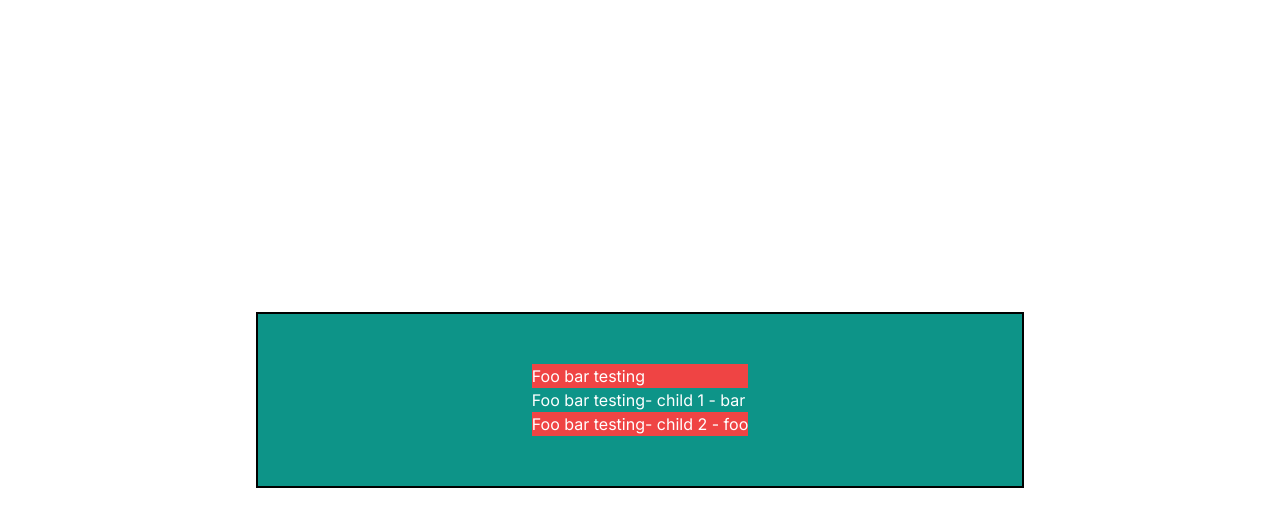
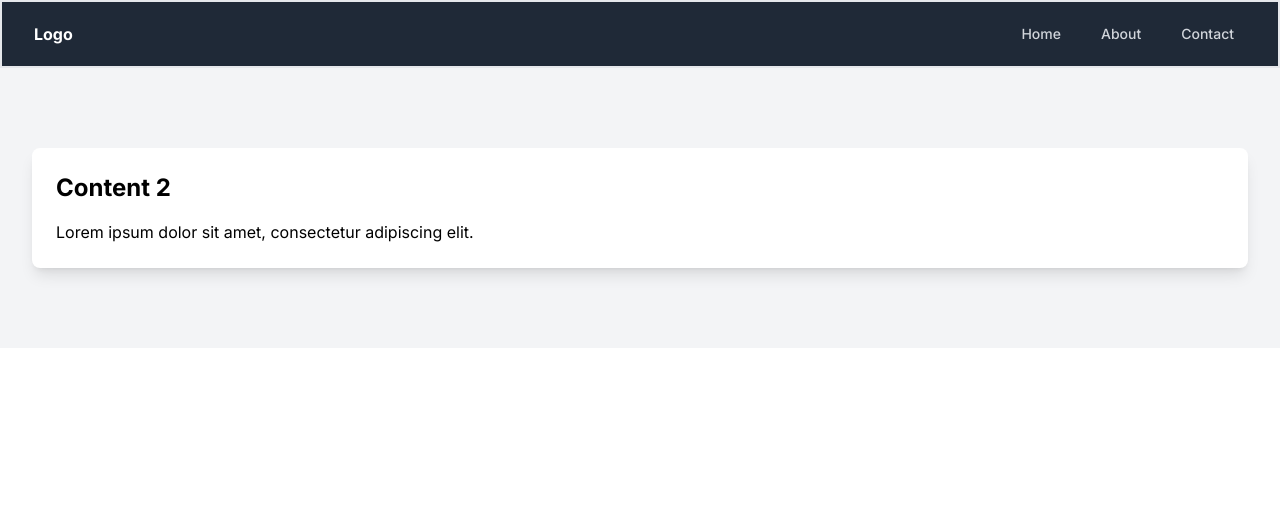
Before and after one commit to dmr-cdda/dynamic-next-page-generator, a Next.js app: page / in a window 1280 px wide. Shown: the top 526 px of the page. Built offline with nearby package versions, Linux system fonts and the light colour scheme.

Commit message:
layout modified with new dynamic data

```diff
--- /dev/null
+++ b/src/app/components/Content.tsx
@@ -0,0 +1,16 @@
+import React from 'react'
+
+const Content = () => {
+  return (
+          <div className="flex-grow">
+        <div className="max-w-7xl mx-auto px-4 sm:px-6 lg:px-8 py-20 bg-gray-100">
+          <div className="bg-white rounded-lg shadow-lg p-6">
+            <h2 className="text-2xl font-bold mb-4">Content 2</h2>
+            <p>Lorem ipsum dolor sit amet, consectetur adipiscing elit.</p>
+          </div>
+        </div>
+      </div>
+  )
+}
+
+export default Content
--- /dev/null
+++ b/src/app/components/Empty.tsx
@@ -0,0 +1,9 @@
+import React from 'react';
+import { FoobarProps } from './FooBar';
+
+
+const Empty = ({children} : FoobarProps) => {
+  return children
+}
+
+export default Empty
--- /dev/null
+++ b/src/app/components/Layout.tsx
@@ -0,0 +1,12 @@
+import React from 'react'
+import { FoobarProps } from './FooBar'
+
+const Layout = ({children} : FoobarProps) => {
+  return (
+    <div className="flex flex-col min-h-screen">
+          {children}
+    </div>
+  )
+}
+
+export default Layout
--- /dev/null
+++ b/src/app/components/Navbar.tsx
@@ -0,0 +1,39 @@
+import React from 'react'
+
+const Navbar = () => {
+  return (
+          <nav className="bg-gray-800 border-2">
+        <div className="max-w-7xl mx-auto px-4 sm:px-6 lg:px-8">
+          <div className="flex items-center justify-between h-16">
+            <div className="flex-shrink-0">
+              <span className="text-white font-bold">Logo</span>
+            </div>
+            <div className="hidden md:block">
+              <div className="ml-10 flex items-baseline space-x-4">
+                <a
+                  href="#"
+                  className="text-gray-300 hover:bg-gray-700 hover:text-white px-3 py-2 rounded-md text-sm font-medium"
+                >
+                  Home
+                </a>
+                <a
+                  href="#"
+                  className="text-gray-300 hover:bg-gray-700 hover:text-white px-3 py-2 rounded-md text-sm font-medium"
+                >
+                  About
+                </a>
+                <a
+                  href="#"
+                  className="text-gray-300 hover:bg-gray-700 hover:text-white px-3 py-2 rounded-md text-sm font-medium"
+                >
+                  Contact
+                </a>
+              </div>
+            </div>
+          </div>
+        </div>
+      </nav>
+  )
+}
+
+export default Navbar
--- a/src/app/page.tsx
+++ b/src/app/page.tsx
@@ -3,7 +3,6 @@
 import { CompoDataTypes, compoData as cData} from "@/data";
 import { components } from "@/data/components";
 import { useEffect, useState } from "react";
-
 
 export default function Home() {
   const [compoData, setCompoData] = useState<CompoDataTypes>(cData);
@@ -12,20 +11,24 @@ export default function Home() {
     setCompoData(cData)
   }, []);
 
+  console.log(compoData);
+
+
   const SpecificComponentLayout = components[compoData.layout];
   const SpecificComponent = components[compoData.parent];
 
 
 
   if(compoData.permission?.guest) return <SpecificComponentLayout>
-      <SpecificComponent description={compoData.description}>
+      <SpecificComponent description={compoData?.description}>
         {compoData?.content?.length && compoData.content.map((d, i) => {
           const Child = components[d];
 
-          return <Child description={`${compoData.description}- child ${i+1} - ${d}`}/>
+          return <Child key={i} description={`${compoData.description}- child ${i+1} - ${d}`}/>
         })}
     </SpecificComponent>
   </SpecificComponentLayout>
 
   return null
+
 };
--- a/src/data/components.ts
+++ b/src/data/components.ts
@@ -1,12 +1,20 @@
-import React, { FC } from 'react';
-import Bar, { BarProps } from "@/app/components/Bar";
-import Foo, { FooProps } from "@/app/components/Foo";
-import FooBar, { FoobarProps } from "@/app/components/FooBar";
+import React from 'react';
+import Bar from "@/app/components/Bar";
+import Foo from "@/app/components/Foo";
+import FooBar from "@/app/components/FooBar";
+import Layout from '@/app/components/Layout';
+import Navbar from '@/app/components/Navbar';
+import Empty from '@/app/components/Empty';
+import Content from '@/app/components/Content';
 
 export type ComponentsType = Record<string, React.ComponentType<any>>
 
 export const components : ComponentsType = {
     foo: Foo,
     bar: Bar,
-    fooBar : FooBar
+    fooBar: FooBar,
+    layout: Layout,
+    navbar: Navbar,
+    content : Content,
+    empty : Empty
   };
--- a/src/data/index.ts
+++ b/src/data/index.ts
@@ -4,7 +4,7 @@ export type CompoDataTypes = {
     slug: string,
     id: number,
     parent: string,
-    meta: string,
+    meta: {},
     permission?: {
         guest: boolean,
         login: boolean,
@@ -17,19 +17,22 @@ export type CompoDataTypes = {
 }
 
 export const compoData : CompoDataTypes = {
-  title: "Foo",
-  description: "Foo bar testing",
-  slug: "/foo",
+  title: "Page generator",
+  description: "Page testing",
+  slug: "/content",
   id: 1,
-  parent: "foo",
-  meta: "",
+  layout: "layout",
+  parent: "empty",
+  meta: {
+
+  },
     permission: {
         guest: true,
         login: true,
         role : null
   },
-  layout: "fooBar",
-  content: ["bar","foo"],
+
+  content: ["navbar","content"],
   faqs: "Ask me something",
   tour: []
 };
```
Also changed, not shown: src/app/components/FooBar.tsx (line endings or trailing spaces).
